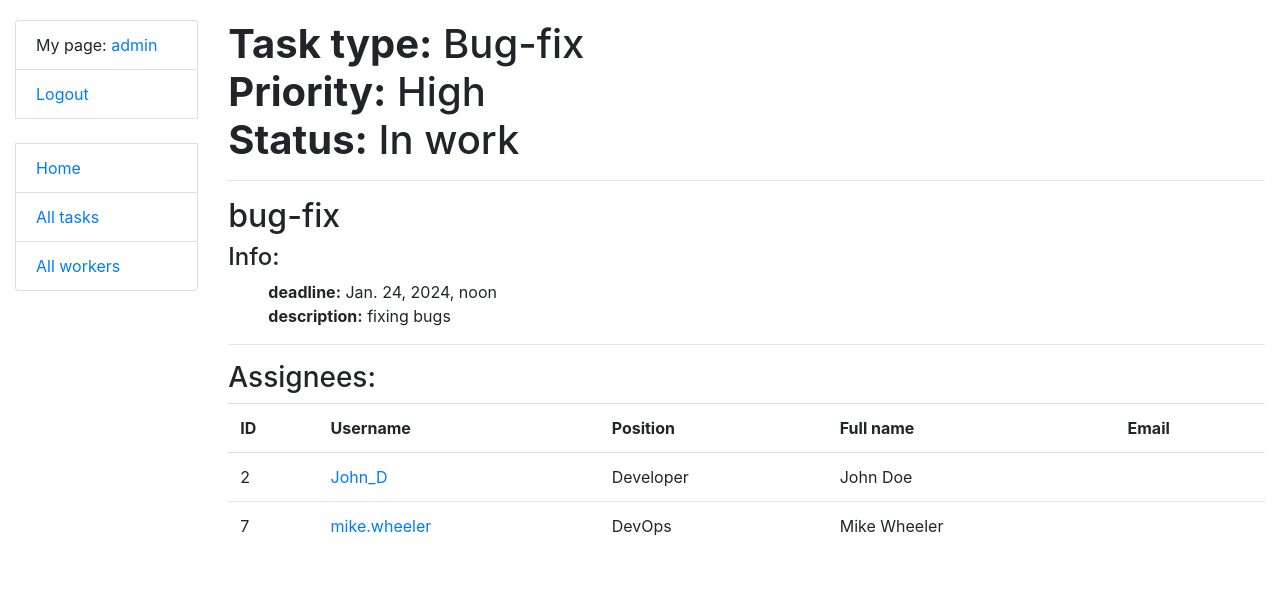
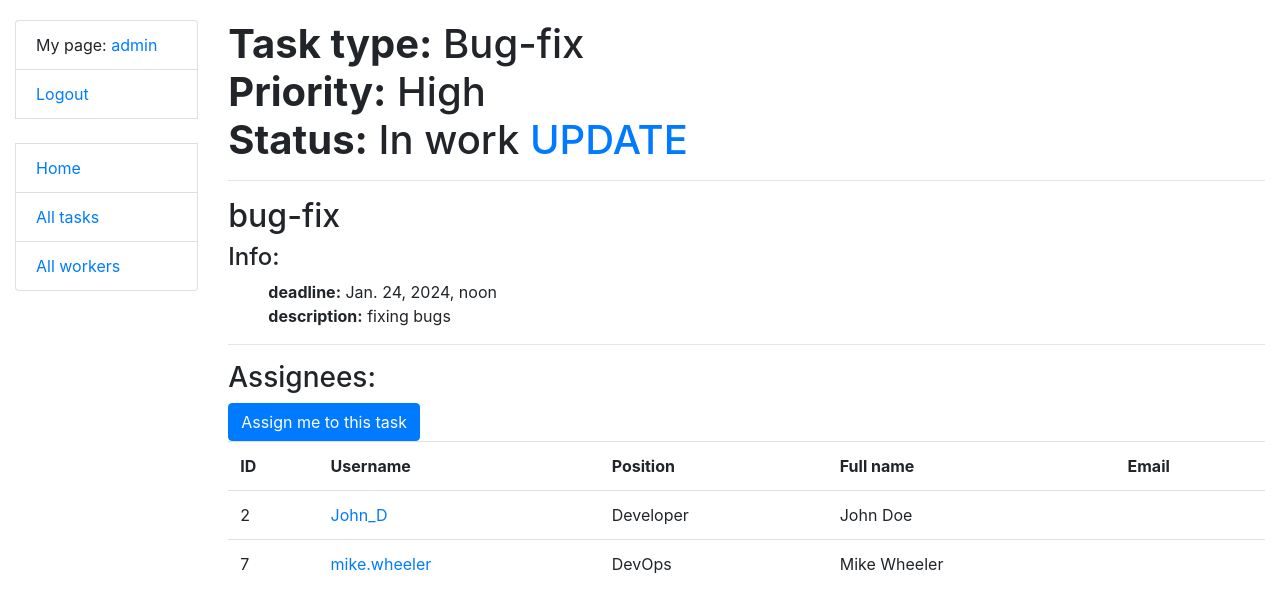
Before and after one commit to SevKrok/it-task-manager, a Django app: page /tasks/6/ in a window 1280 px wide. Shown: the top 613 px of the page. Run offline with Django 4.2, Linux system fonts and the light colour scheme; a user stored in the database is signed in; data comes from the database, SQL or seed files in the repository.

Commit message:
Add Create for task type and position

```diff
--- a/task_manager/urls.py
+++ b/task_manager/urls.py
@@ -9,7 +9,9 @@ from task_manager.views import (index,
                                 WorkerUpdateView,
                                 TaskUpdateView,
                                 TaskDeleteView,
-                                TaskCreateView)
+                                TaskCreateView,
+                                assign_worker_to_tasks,
+                                delete_worker_from_tasks, change_task_status, TaskTypeCreateView, PositionCreateView)
 
 urlpatterns = [
     path("", index, name="index"),
@@ -19,11 +21,24 @@ urlpatterns = [
     path("tasks/create/", TaskCreateView.as_view(), name="task-create"),
     path("tasks/<int:pk>/update/", TaskUpdateView.as_view(), name="task-update"),
     path("tasks/<int:pk>/delete/", TaskDeleteView.as_view(), name="task-delete"),
+    path(
+        "tasks/<int:pk>/worker-assign/",
+        assign_worker_to_tasks,
+        name="assign-worker-to-tasks"
+    ),
+    path(
+        "tasks/<int:pk>/worker-delete/",
+        delete_worker_from_tasks,
+        name="delete-worker-from-tasks"
+    ),
+    path("tasks/<int:pk>/change-task-status/", change_task_status, name="change-task-status"),
+    path("tasks/task-type-create", TaskTypeCreateView.as_view(), name="task-type-create"),
 
     path("workers/", WorkerListView.as_view(), name="worker-list"),
     path("workers/<int:pk>/", WorkerDetailView.as_view(), name="worker-detail"),
     path("workers/create/", WorkerCreateView.as_view(), name="worker-create"),
     path("workers/<int:pk>/update/", WorkerUpdateView.as_view(), name="worker-update"),
+    path("workers/position-create", PositionCreateView.as_view(), name="position-create"),
 
 ]
 
--- a/task_manager/views.py
+++ b/task_manager/views.py
@@ -1,23 +1,31 @@
 from django.contrib.auth.decorators import login_required
 from django.contrib.auth.mixins import LoginRequiredMixin
-from django.shortcuts import render
+from django.db.models import Count
+from django.http import HttpRequest, HttpResponse, HttpResponseRedirect
+from django.shortcuts import render, redirect
 from django.urls import reverse_lazy
 from django.views import generic
 
 from task_manager.forms import WorkerSearchForm, WorkerCreationForm, WorkerUpdateForm, TaskUpdateForm, TaskSearchForm, \
-    TaskCreationForm
-from task_manager.models import Task, Worker
+    TaskCreationForm, TaskTypeCreationForm, PositionCreationForm
+from task_manager.models import Task, Worker, TaskType, Position
 
 
 @login_required
-def index(request):
+def index(request: HttpRequest) -> HttpResponse:
     """View function for the home page of the site."""
 
     num_visits = request.session.get("num_visits", 0)
     request.session["num_visits"] = num_visits + 1
 
+    worker_with_task_count = Worker.objects.prefetch_related("tasks").filter(
+        id=request.user.id,
+        tasks__is_completed=False
+    ).annotate(tasks_count=Count("tasks")).first()
+
     context = {
         "num_visits": num_visits + 1,
+        "num_tasks": worker_with_task_count.tasks_count
     }
 
     return render(request, "task_manager/index.html", context=context)
@@ -71,6 +79,35 @@ class TaskDeleteView(LoginRequiredMixin, generic.DeleteView):
     success_url = reverse_lazy("task_manager:task-list")
 
 
+@login_required
+def change_task_status(request, pk):
+    task = Task.objects.get(pk=pk)
+
+    task.is_completed = not task.is_completed
+    task.save()
+
+    return HttpResponseRedirect(request.META.get('HTTP_REFERER', '/'))
+
+
+@login_required
+def assign_worker_to_tasks(request: HttpRequest, pk: int) -> HttpResponse:
+    Task.objects.get(id=pk).assignees.add(request.user)
+    return redirect(f"/tasks/{pk}/")
+
+
+@login_required
+def delete_worker_from_tasks(request: HttpRequest, pk: int) -> HttpResponse:
+    Task.objects.get(id=pk).assignees.remove(request.user)
+    return redirect(f"/tasks/{pk}/")
+
+
+class TaskTypeCreateView(LoginRequiredMixin, generic.CreateView):
+    model = TaskType
+    template_name = "task_manager/task_type_form.html"
+    form_class = TaskTypeCreationForm
+    success_url = reverse_lazy("task_manager:task-list")
+
+
 class WorkerListView(LoginRequiredMixin, generic.ListView):
     model = Worker
     queryset = Worker.objects.select_related("position")
@@ -111,3 +148,9 @@ class WorkerUpdateView(LoginRequiredMixin, generic.UpdateView):
     model = Worker
     form_class = WorkerUpdateForm
     success_url = reverse_lazy("task_manager:index")
+
+
+class PositionCreateView(LoginRequiredMixin, generic.CreateView):
+    model = Position
+    form_class = PositionCreationForm
+    success_url = reverse_lazy("task_manager:worker-list")
--- a/templates/task_manager/task_detail.html
+++ b/templates/task_manager/task_detail.html
@@ -2,9 +2,12 @@
 
 {% block content %}
   <h1>
-  <b>Task type:</b> {{ task.task_type }}<br>
-  <b>Priority:</b> {{ task.get_priority_display }}<br>
+    <b>Task type:</b> {{ task.task_type }}<br>
+    <b>Priority:</b> {{ task.get_priority_display }}<br>
     <b>Status:</b> {% if task.is_completed %} Done {% else %} In work {% endif %}
+    <a href="{% url 'task_manager:task-update' pk=task.id %}">
+      UPDATE
+    </a>
 
   </h1>
   <hr>
@@ -18,6 +21,15 @@
   <hr>
 
   <h3>Assignees:</h3>
+  {% if request.user in task.assignees.all %}
+    <a href="{% url 'task_manager:delete-worker-from-tasks' pk=task.id %}" class="btn btn-danger link-to-page">
+      Delete me from this task
+    </a>
+  {% else %}
+    <a href="{% url 'task_manager:assign-worker-to-tasks' pk=task.id %}" class="btn btn-primary link-to-page">
+      Assign me to this task
+    </a>
+  {% endif %}
 
   {% if task.assignees %}
     <table class="table">
@@ -32,7 +44,8 @@
         <tr>
           <td>{{ assignee.id }}</td>
           <td>
-            <a href="{{ assignee.get_absolute_url }}">{{ assignee.username }} {% if user == assignee %} (Me){% endif %}</a>
+            <a href="{{ assignee.get_absolute_url }}">{{ assignee.username }} {% if user == assignee %}
+              (Me){% endif %}</a>
           </td>
           <td>{{ assignee.position }}</td>
           <td>{{ assignee.get_full_name }}</td>
--- a/templates/task_manager/worker_list.html
+++ b/templates/task_manager/worker_list.html
@@ -5,6 +5,9 @@
     Workers List
     <a href="{% url 'task_manager:worker-create' %}" class="btn btn-primary link-to-page">
       Create
+    </a>
+    <a href="{% url 'task_manager:position-create' %}" class="btn btn-secondary link-to-page">
+      Add position
     </a>
   </h1>
 
```
Also changed, not shown: task_manager/forms.py (+13 -1 lines), templates/task_manager/index.html (+11 -7 lines), templates/task_manager/position_form.html (added, +12 -0 lines), templates/task_manager/task_list.html (+10 -3 lines), templates/task_manager/task_type_form.html (added, +12 -0 lines), templates/task_manager/worker_detail.html (+5 -3 lines).
